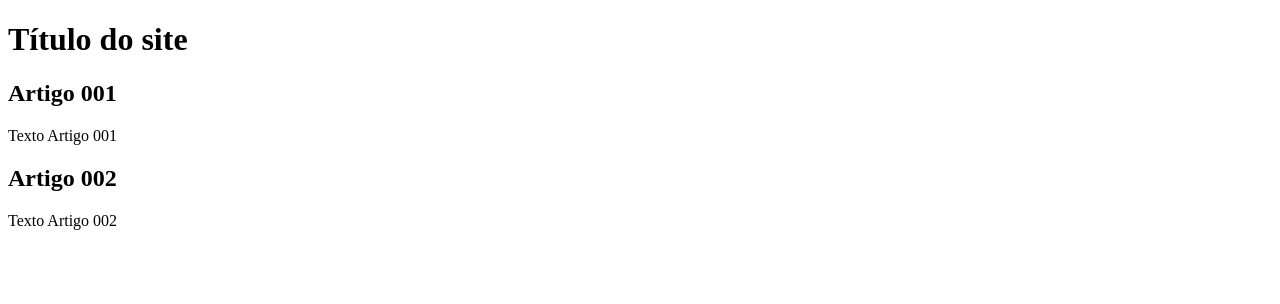
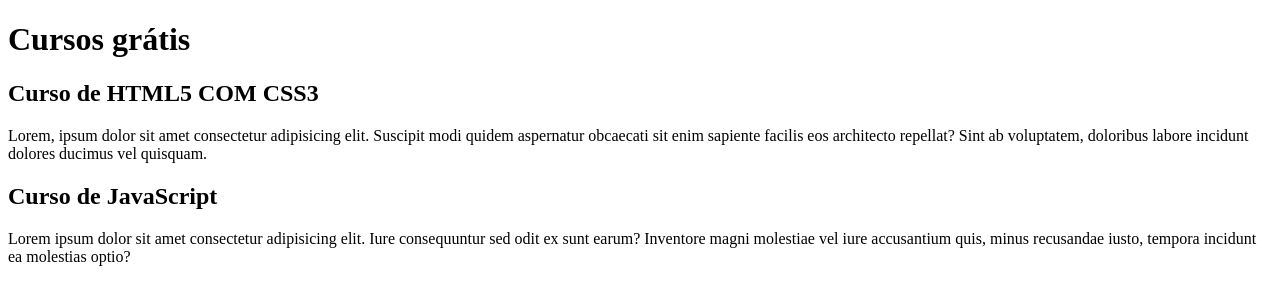
Before and after one commit to FernandoDeAraujo/projeto-site, a plain HTML site: page index.html in a window 1280 px wide. Drawn offline with Linux system fonts and the light colour scheme.

Commit message:
comecei a escrever o conteúdo

```diff
--- a/index.html
+++ b/index.html
@@ -9,15 +9,15 @@
 <body>
     <main>
         <header>
-            <h1>Título do site</h1>
+            <h1>Cursos grátis</h1>
         </header>
         <article>
-            <h2>Artigo 001</h2>
-            <p>Texto Artigo 001</p>
+            <h2>Curso de HTML5 COM CSS3</h2>
+            <p>Lorem, ipsum dolor sit amet consectetur adipisicing elit. Suscipit modi quidem aspernatur obcaecati sit enim sapiente facilis eos architecto repellat? Sint ab voluptatem, doloribus labore incidunt dolores ducimus vel quisquam.</p>
         </article>
         <article>
-            <h2>Artigo 002</h2>
-            <p>Texto Artigo 002</p>
+            <h2>Curso de JavaScript</h2>
+            <p>Lorem ipsum dolor sit amet consectetur adipisicing elit. Iure consequuntur sed odit ex sunt earum? Inventore magni molestiae vel iure accusantium quis, minus recusandae iusto, tempora incidunt ea molestias optio?</p>
         </article>
     </main>
 </body>
```
